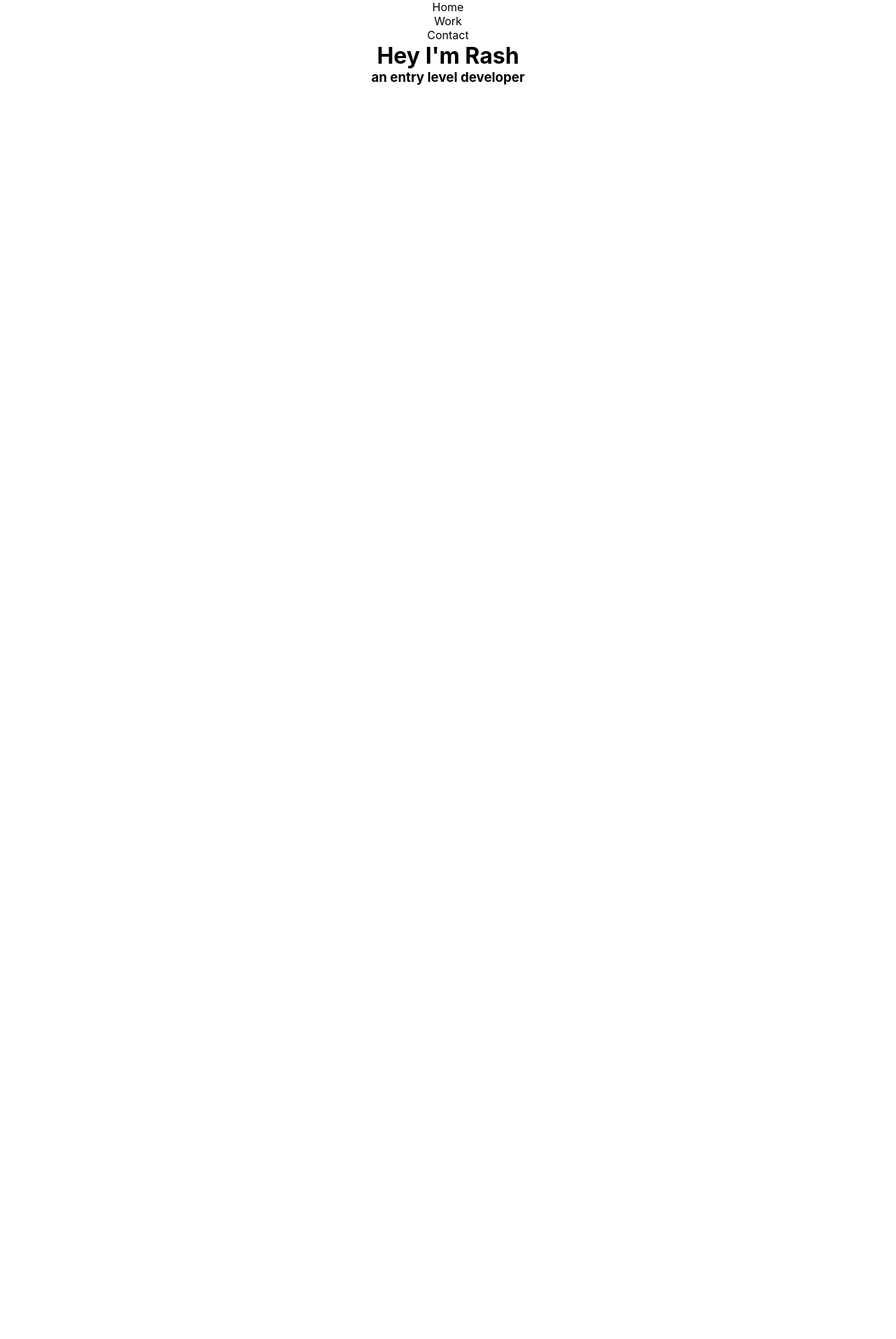
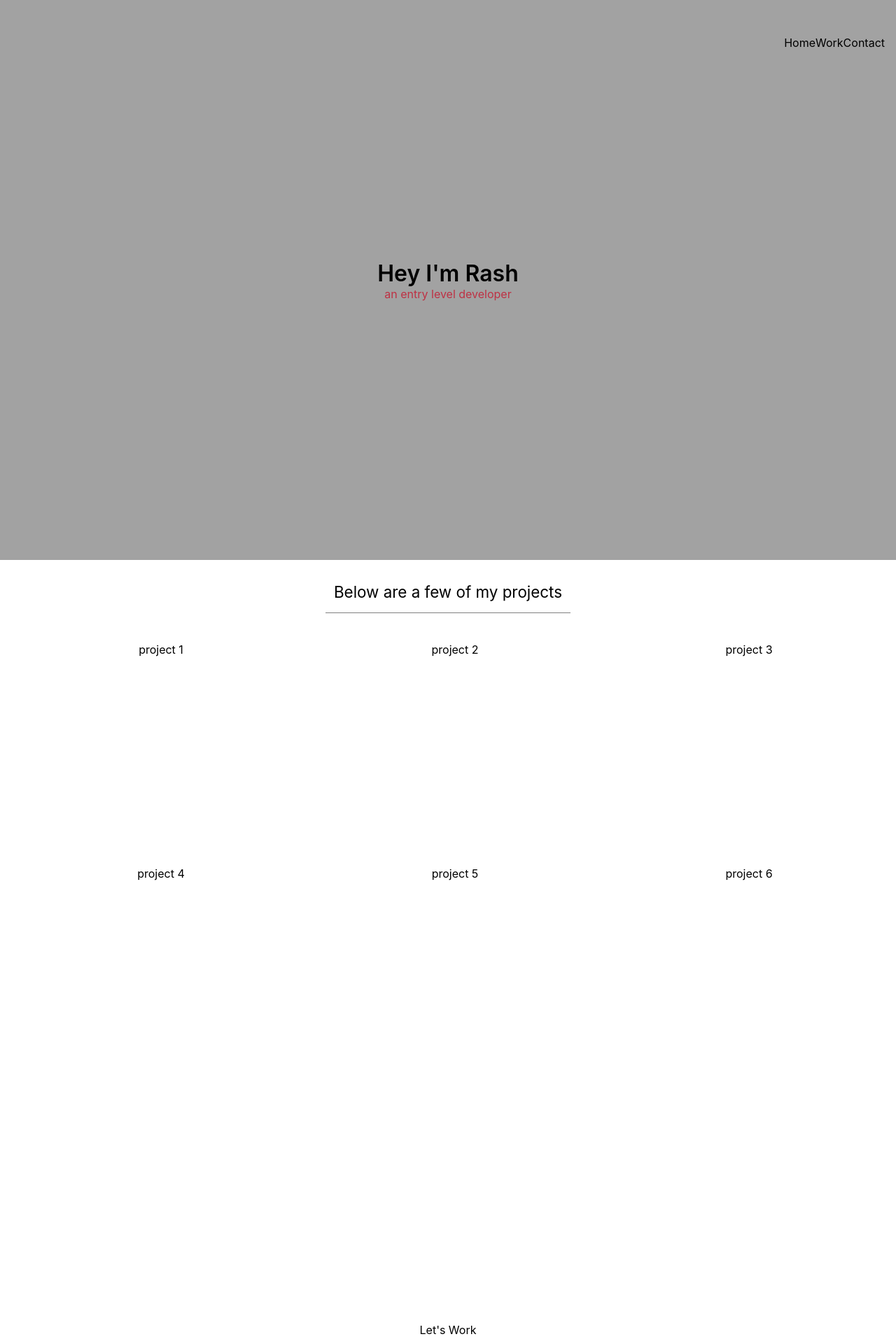
Before and after one commit to RashJrEdmund/react-portfolio, a React (Create React App) app: page / in a window 1280 px wide. Shown: the top 1913 px of the page at 70% size. Before the commit the page ends 800 px from the top, so only its background shows below. Built offline with nearby package versions, Linux system fonts and the light colour scheme.

Commit message:
created and imported the main 4 components

```diff
--- a/src/App.jsx
+++ b/src/App.jsx
@@ -1,12 +1,16 @@
 import './styles/App.css';
 import NabBar from './components/NabBar';
 import Hero from './components/Hero';
+import Footer from './components/Footer';
+import ProjectContainer from './components/ProjectContainer';
 
 function App() {
   return (
     <div className="App">
       <NabBar />
       <Hero />
+      <ProjectContainer />
+      <Footer />
     </div>
   );
 }
--- /dev/null
+++ b/src/components/Footer.jsx
@@ -0,0 +1,12 @@
+import React from 'react';
+import '../styles/footer.css';
+
+export default function Footer() {
+  return (
+    <div className="footer" id="footer">
+      <header className="lets-work">Let&apos;s Work</header>
+      <h2>How do you take youre coffe</h2>
+      <div className="media-links">email, linkedin, facebok, ig</div>
+    </div>
+  );
+}
--- a/src/components/Hero.jsx
+++ b/src/components/Hero.jsx
@@ -3,9 +3,9 @@ import '../styles/hero.css';
 
 export default function Hero() {
   return (
-    <div>
-      <h1>Hey I'm Rash</h1>
-      <h3>an entry level developer</h3>
+    <div className="hero" id="hero">
+      <h1 className="hero-text1">Hey I&apos;m Rash</h1>
+      <h3 className="hero-text2">an entry level developer</h3>
     </div>
   );
 }
--- /dev/null
+++ b/src/components/ProjectContainer.jsx
@@ -0,0 +1,18 @@
+import React from 'react';
+import '../styles/projectContainer.css';
+
+export default function ProjectContainer() {
+  return (
+    <div className="project-container" id="project-container">
+      <header className="project-header">Below are a few of my projects</header>
+      <div className="container">
+        <div className="project">project 1</div>
+        <div className="project">project 2</div>
+        <div className="project">project 3</div>
+        <div className="project">project 4</div>
+        <div className="project">project 5</div>
+        <div className="project">project 6</div>
+      </div>
+    </div>
+  );
+}
--- /dev/null
+++ b/src/styles/footer.css
@@ -0,0 +1,8 @@
+.footer {
+  width: 100%;
+  height: 90vh;
+  display: flex;
+  flex-direction: column;
+  align-items: center;
+  justify-content: center;
+}
--- a/src/styles/hero.css
+++ b/src/styles/hero.css
@@ -0,0 +1,20 @@
+.hero {
+  background: linear-gradient(to bottom, #0000005d, #0000005d, #0000005d);
+  width: 100%;
+  height: 100vh;
+  display: flex;
+  flex-direction: column;
+  align-items: center;
+  justify-content: center;
+}
+
+.hero .hero-text1 {
+  font-size: 2rem;
+  font-weight: 600;
+}
+
+.hero .hero-text2 {
+  font-size: 1rem;
+  font-weight: 400;
+  color: #be3144;
+}
--- a/src/styles/index.css
+++ b/src/styles/index.css
@@ -17,3 +17,10 @@ code {
   font-family: source-code-pro, Menlo, Monaco, Consolas, 'Courier New',
     monospace;
 }
+
+button {
+  border: none;
+  width: fit-content;
+  height: fit-content;
+  cursor: pointer;
+}
--- a/src/styles/navbar.css
+++ b/src/styles/navbar.css
@@ -0,0 +1,24 @@
+.navbar {
+  position: fixed;
+  top: 0;
+  left: 0;
+  width: 100vw;
+  height: fit-content;
+  display: flex;
+  align-items: center;
+  justify-content: space-between;
+  padding: 1rem;
+}
+
+.navbar .profile-icon {
+  background-size: cover;
+  background-position: center;
+  height: 90px;
+  width: 90px;
+}
+
+.navbar .menu-list {
+  list-style: none;
+  display: flex;
+  align-items: center;
+}
--- /dev/null
+++ b/src/styles/projectContainer.css
@@ -0,0 +1,35 @@
+.project-container {
+  width: 100%;
+  height: fit-content;
+  min-height: 90vh;
+  display: flex;
+  flex-direction: column;
+  align-items: center;
+  padding: 1rem 10px 1rem;
+}
+
+.project-container .project-header {
+  font-size: 1.4rem;
+  border-bottom: 1px solid #808080;
+  height: fit-content;
+  width: fit-content;
+  padding: 0 12px 1rem;
+  margin: 1rem auto 2rem;
+}
+
+.project-container .container {
+  display: grid;
+  grid-template-columns: repeat(3, 1fr);
+  align-items: center;
+  justify-content: center;
+  width: 100%;
+  height: fit-content;
+}
+
+.container .project {
+  background-color: ;
+  width: 100%;
+  height: fit-content;
+  min-height: 300px;
+  margin: 10px;
+}
```
